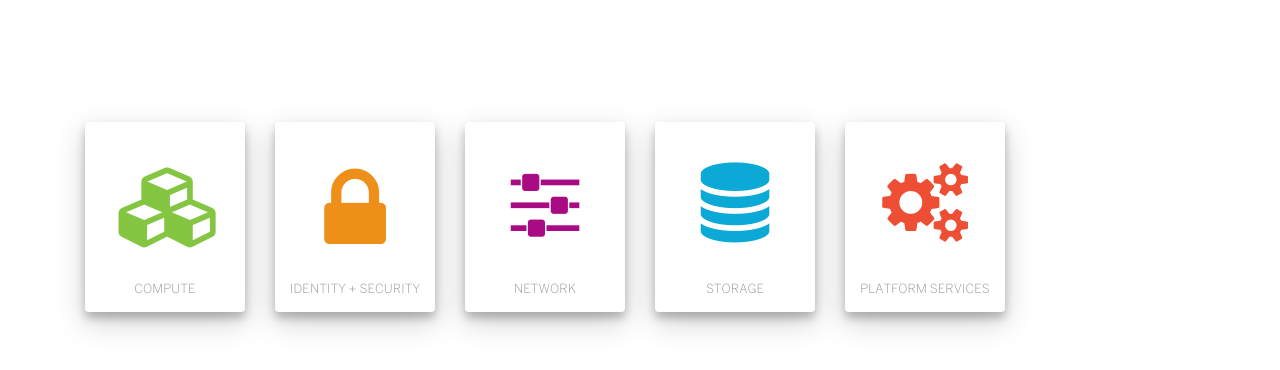
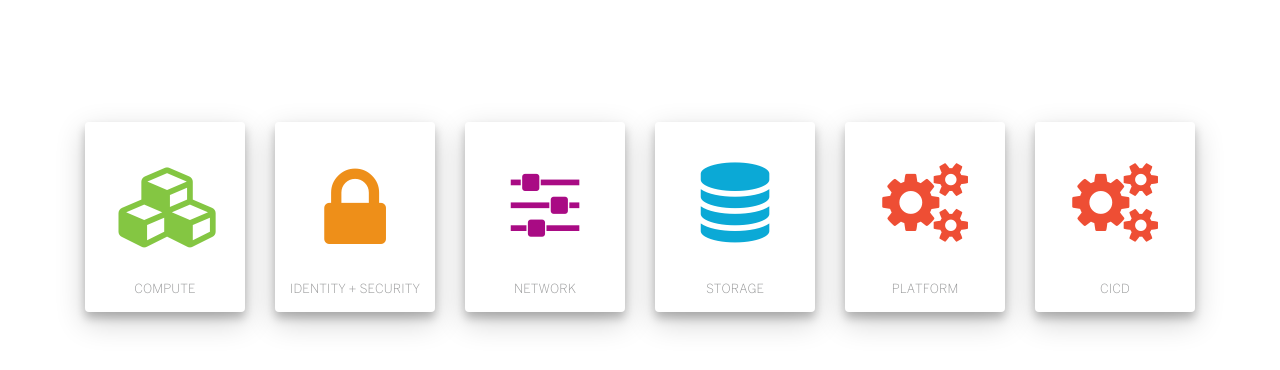
Before and after one commit to caleorourke/proof, a Jekyll site: the page built from p4.html, in a window 1280 px wide. Shown: the top 370 px of the page. Built offline with Jekyll 4.4.1, drawn with Linux system fonts in a browser that asks for light colours; nearby versions of some CDN libraries; Markdown is read by kramdown in place of the engine named in the settings; the repository's description, which GitHub fills in, is left out.

Commit message:
Update portfolio-four.html

```diff
--- a/_includes/partials/portfolio-four.html
+++ b/_includes/partials/portfolio-four.html
@@ -48,10 +48,21 @@
             <span class="fa-stack icon-large">
               <i class="fa fa-circle fa-stack-2x icon-transparent shadow"></i>
               <i class="fa fa-cogs fa-stack-1x icon-red"></i>
-              <h2 class="icon-caption u-text-center">Platform Services</h2>
+              <h2 class="icon-caption u-text-center">Platform</h2>
             </span>
           </div>
         </div>
+
+        <div class="col-md-2">
+          <div>
+            <span class="fa-stack icon-large">
+              <i class="fa fa-circle fa-stack-2x icon-transparent shadow"></i>
+              <i class="fa fa-cogs fa-stack-1x icon-red"></i>
+              <h2 class="icon-caption u-text-center">CICD</h2>
+            </span>
+          </div>
+        </div>
+
       </div>
     </div>
   </div>
```
